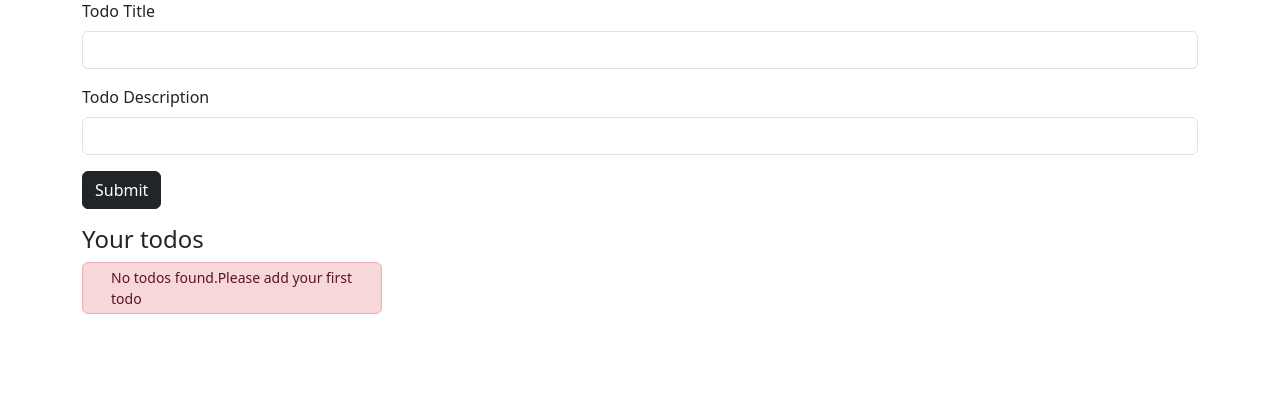
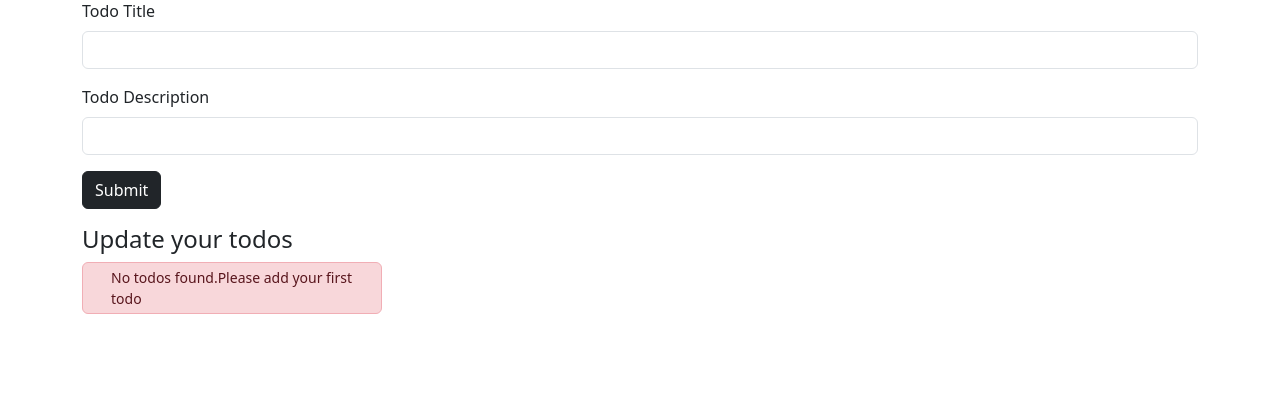
Before and after one commit to GudlaBhargavi/FLASK2025, a Flask app: page /update/1 in a window 1280 px wide. Shown: the part 110-527 px from the top of the page. Run offline with Flask 3, Linux system fonts and the light colour scheme.

Commit message:
made changes in update.html

```diff
--- a/templates/update.html
+++ b/templates/update.html
@@ -19,7 +19,7 @@
     </div>
 
     <div class="container my-3">
-        <h4>Your todos</h4>
+        <h4> Update your todos</h4>
         {% if allTodo|length == 0 %}
         <div class="alert alert-danger d-flex align-items-center p-1 small" role="alert" style="max-width: 300px; font-size: 14px;">
             <svg class="bi flex-shrink-0 me-2" role="img" aria-label="Danger:" width="16" height="16">
```
